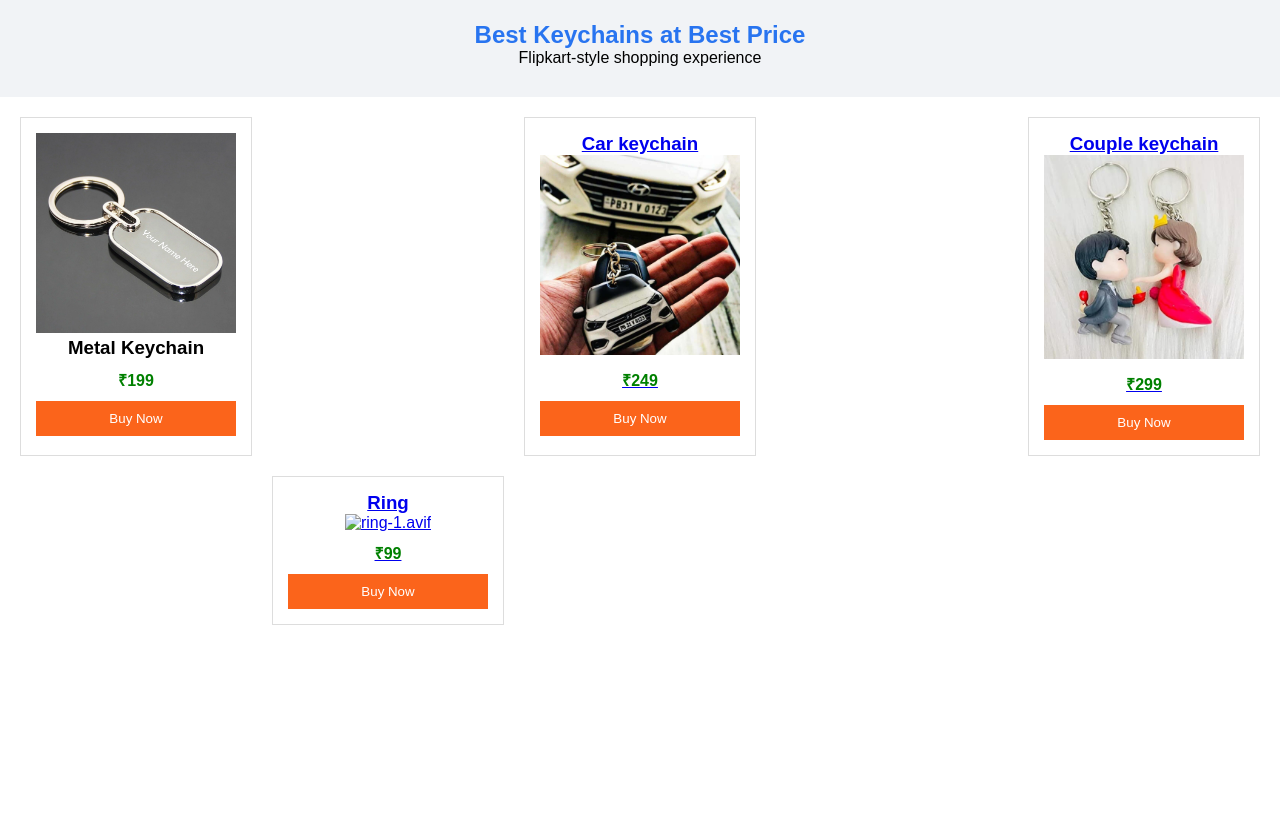
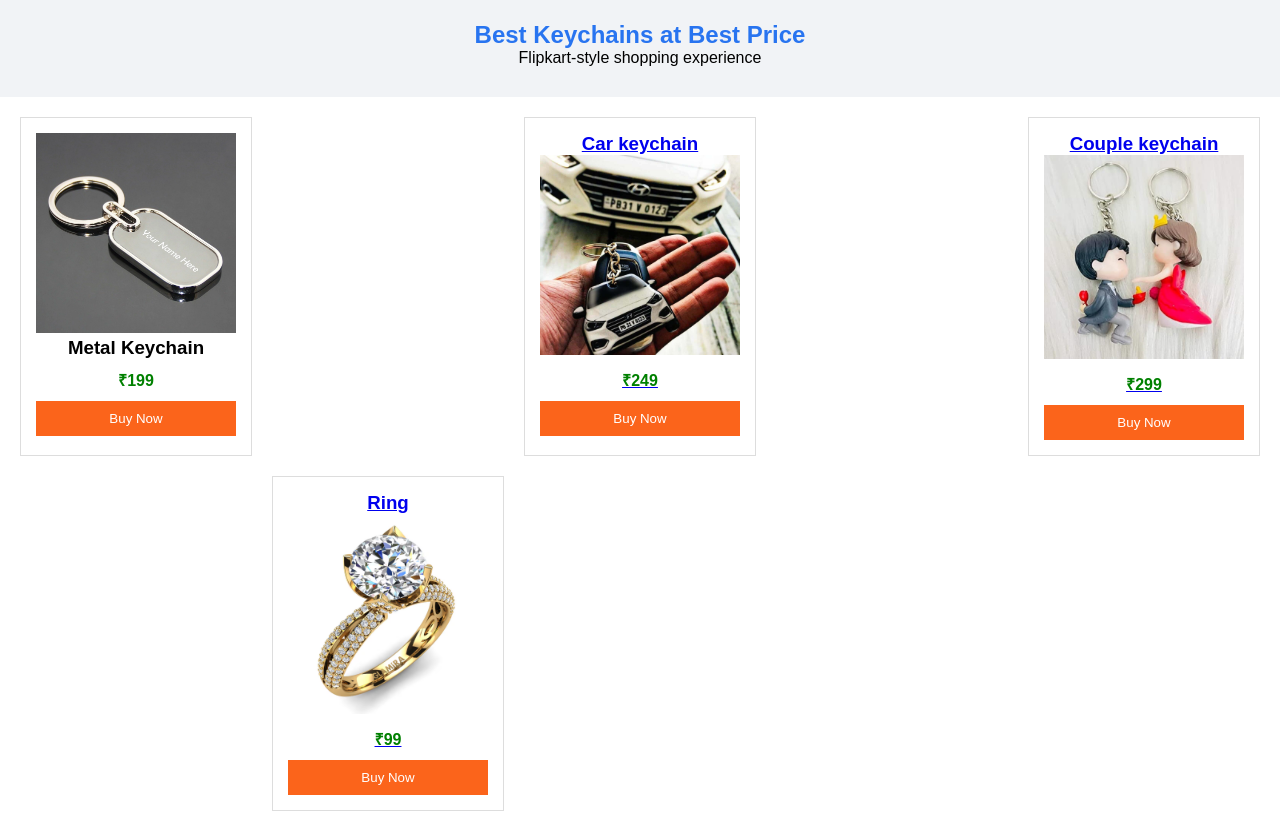
Before and after one commit to KEYCHAIN-SELLER/KEYCHAINSELLER, a plain HTML site: page index.html in a window 1280 px wide. Shown: the part 60-891 px from the top of the page. Before the commit the page ends 800 px from the top, so only its background shows below. Drawn offline with Linux system fonts and the light colour scheme.

Commit message:
Update index.html

```diff
--- a/index.html
+++ b/index.html
@@ -49,7 +49,7 @@
     <!-- RING -->
     <div class="product-card">
         <h3>Ring</h3>
-        <img src="images/Ring-1."alt="ring-1.avif" width="200">
+        <img src="images/Ring-1.avif"alt="ring" width="200">
         <p class="price">₹99</p>
           <a href="https://wa.me/917599859918?text=Hi,%20I%20want%20to%20buy%20the%20ring." target="_blank">
         <button>Buy Now</button>
```
